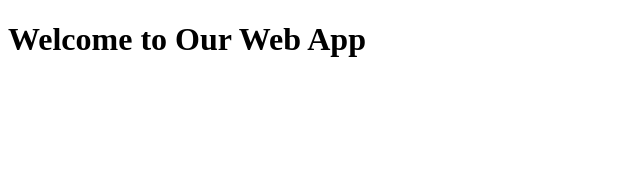
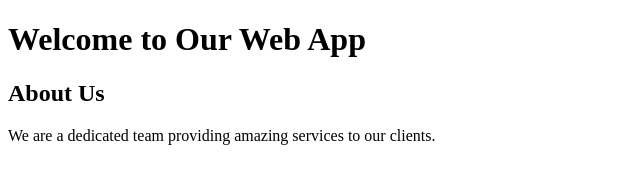
Before and after one commit to wayared/webapp_version_management, a plain HTML site: page index.html in a window 1280 px wide. Shown: the whole page, without its empty margins (0-640 px from the left). Drawn offline with Linux system fonts and the light colour scheme.

Commit message:
Add About Us section

```diff
--- a/index.html
+++ b/index.html
@@ -7,5 +7,10 @@
 </head>
 <body>
     <h1>Welcome to Our Web App</h1>
+
+<section id="about-us">
+        <h2>About Us</h2>
+        <p>We are a dedicated team providing amazing services to our clients.</p>
+    </section>
 </body>
 </html>
```
